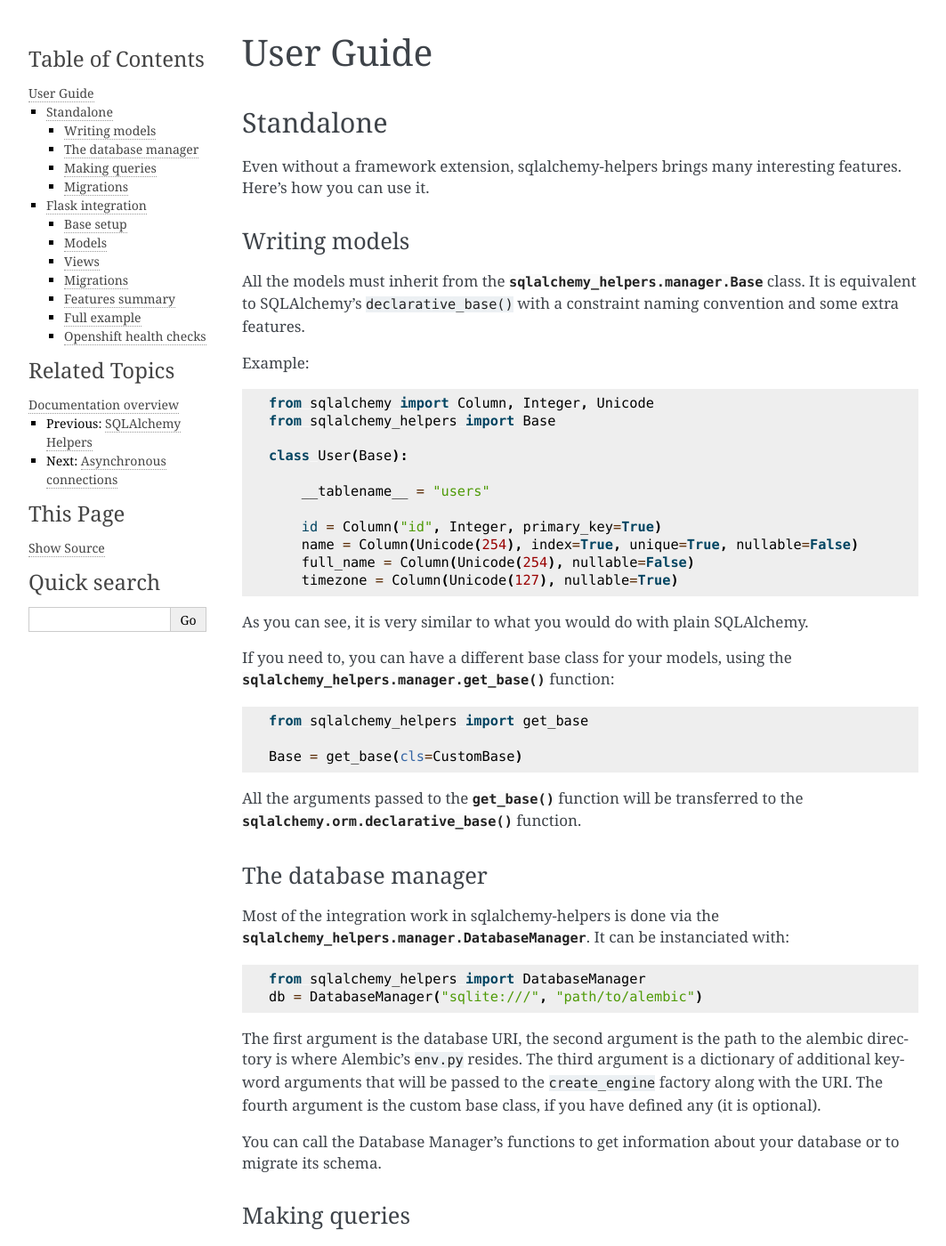
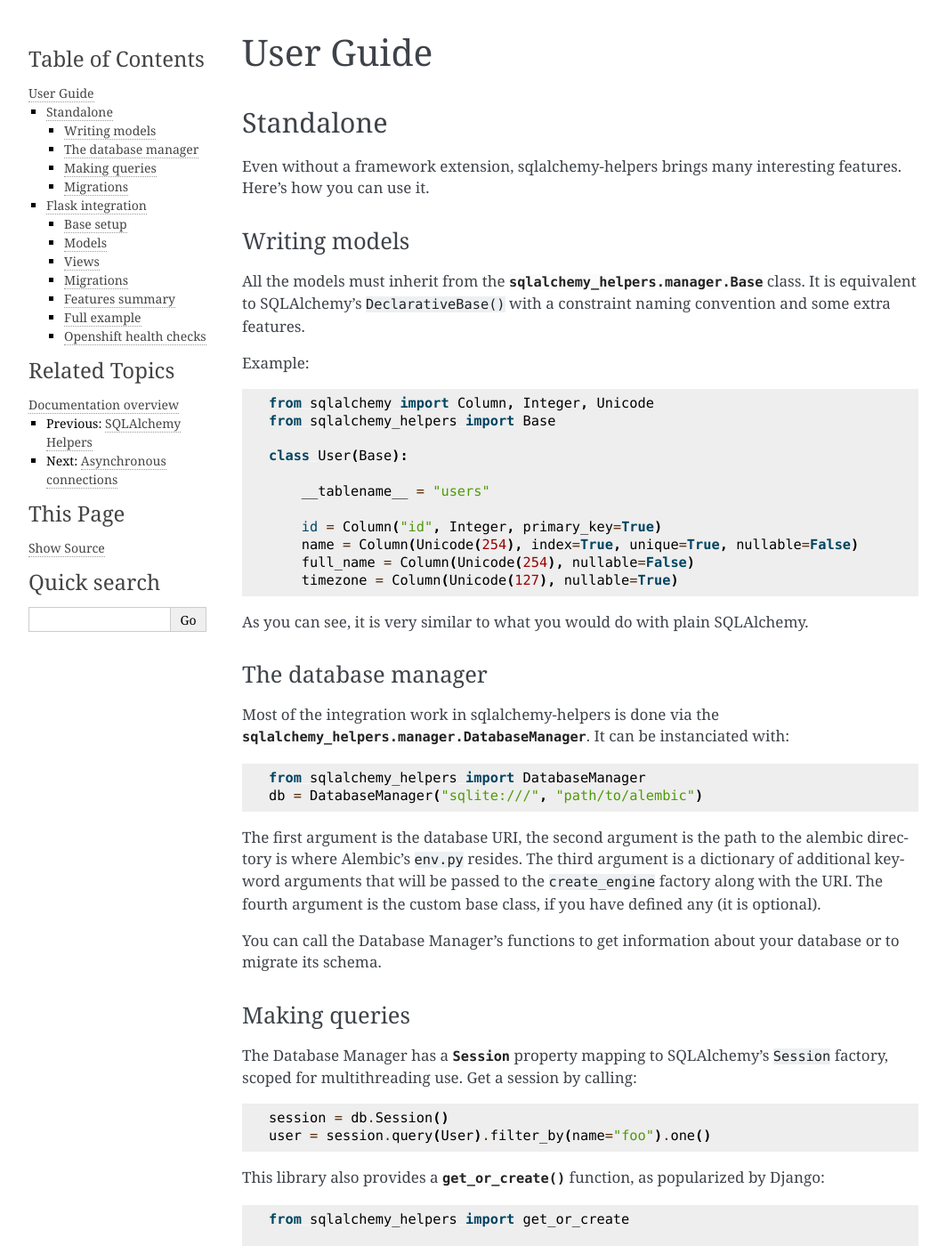
Before and after one commit to fedora-infra/sqlalchemy-helpers, a Sphinx documentation site: the page built from docs/user.rst, in a window 1280 px wide and 1400 px high. Shown: the whole window at 89% size, without its empty margins (98-1161 px from the left). Built offline with Sphinx 7.4.7, drawn with Linux system fonts in a browser that asks for light colours; pages that are not in the unit, such as notebooks, are missing from menus; some of the changed text lies outside the part shown.

Commit message:
Deprecate `get_base()` to use DeclarativeBase directly.
Also add an `AsyncAttrs`-enabled base class to the `aio` module.

Signed-off-by: Aurélien Bompard <aurelien@bompard.org>

```diff
--- a/docs/user.rst
+++ b/docs/user.rst
@@ -13,7 +13,7 @@
 --------------
 
 All the models must inherit from the :class:`sqlalchemy_helpers.manager.Base` class. It is
-equivalent to SQLAlchemy's ``declarative_base()`` with a constraint naming convention and some extra
+equivalent to SQLAlchemy's ``DeclarativeBase()`` with a constraint naming convention and some extra
 features.
 
 Example::
@@ -32,15 +32,6 @@
 
 As you can see, it is very similar to what you would do with plain SQLAlchemy.
 
-If you need to, you can have a different base class for your models, using the
-:func:`sqlalchemy_helpers.manager.get_base` function::
-
-    from sqlalchemy_helpers import get_base
-
-    Base = get_base(cls=CustomBase)
-
-All the arguments passed to the :func:`~sqlalchemy_helpers.manager.get_base` function will be
-transferred to the :func:`sqlalchemy.orm.declarative_base` function.
 
 The database manager
 --------------------
@@ -186,9 +177,9 @@
 Also note that if you want to move your models away from sqlalchemy-helpers and back to plain
 SQLAlchemy, all you have to do is replace the :class:`Base` import with::
 
-    from sqlalchemy.orm import declarative_base
+    from sqlalchemy.orm import DeclarativeBase
 
-    Base = decalarative_base()
+    Base = DecalarativeBase
 
 The Flask extension will automatically import your models to populate the metadata. If your app's
 models aren't in a module called ``models`` and/or aren't at the root of your application, you can
```
Also changed, not shown: docs/async.rst (+11 -2 lines), 3 other files.
